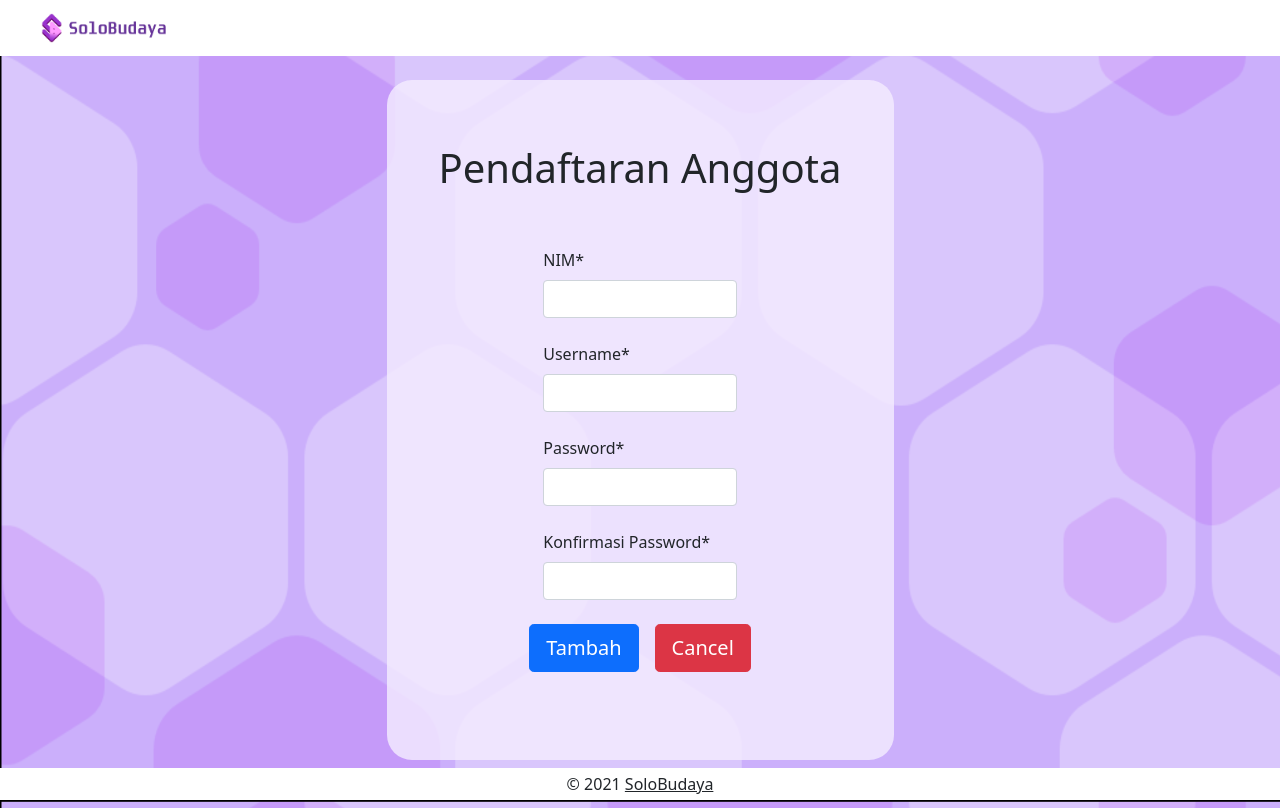
After one commit to Sorrecer/Project-Solobudaya, a PHP site: page /buatakun.php in a window 1280 px wide. The commit adds this page. Run offline with PHP 8.4, Linux system fonts and the light colour scheme.

Commit message:
index fix

```diff
--- a/lib/header.php
+++ b/lib/header.php
@@ -21,6 +21,6 @@
 <body>
     <nav class="navbar navbar-expand-md navbar-white bg-white">
         <a class="navbar-brand" href="#">
-            <img src="../logo1.png" width="150" height="30" class="d-inline-block align-top" alt="">
+            <img src="../logo1.png" width="150" height="30" class="d-inline-block align-top" alt="" style="margin-left: 30px;">
         </a>
     </nav>
--- /dev/null
+++ b/user/buatakun.php
@@ -0,0 +1,99 @@
+<?php include("../lib/header.php"); ?>
+<!DOCTYPE html>
+<html>
+
+<head>
+    <meta charset="utf-8">
+    <meta name="viewport" content="width=device-width, initial-scale=1">
+    <title>Buat Akun</title>
+    <link href="https://cdn.jsdelivr.net/npm/bootstrap@5.1.3/dist/css/bootstrap.min.css" rel="stylesheet" integrity="sha384-1BmE4kWBq78iYhFldvKuhfTAU6auU8tT94WrHftjDbrCEXSU1oBoqyl2QvZ6jIW3" crossorigin="anonymous">
+    <style>
+        .rounded {
+            border: 10px purple;
+            border-radius: 50px;
+        }
+
+        #rcorners1 {
+            border-radius: 25px;
+            background: rgba(245, 238, 255, 0.8);
+            padding: 40px;
+            width: auto;
+            height: auto;
+            border: 20px;
+            border-color: purple;
+        }
+    </style>
+</head>
+
+<body>
+    <div class="container d-flex justify-content-center my-4">
+        <div id="rcorners1">
+            <div class="rounded"><br>
+                <div class="container d-flex justify-content-center">
+                    <h1>Pendaftaran Anggota</h1>
+                </div>
+                <form method="POST" class="container my-5" action="<?php echo htmlspecialchars($_SERVER["PHP_SELF"]); ?>">
+                    <div class="row g-3 justify-content-md-center">
+                        <div class="col-md-6">
+                            <div class="mb-4">
+                                <label for="nim" class="form-label">NIM*</label>
+                                <input type="text" class="form-control" id="nim" name="nim" value="<?php if (isset($nim)) {
+                                                                                                        echo $nim;
+                                                                                                    } ?>">
+                                <div class="text-danger"><?php if (isset($error_nim)) {
+                                                                echo $error_nim;
+                                                            } ?></div>
+                            </div>
+                        </div>
+                    </div>
+                    <div class="row g-3 justify-content-md-center">
+                        <div class="col-md-6">
+                            <div class="mb-4">
+                                <label for="username" class="form-label">Username*</label>
+                                <input type="text" class="form-control" id="username" name="username" value="<?php if (isset($username)) {
+                                                                                                                    echo $username;
+                                                                                                                } ?>">
+                                <div class="text-danger"><?php if (isset($error_username)) {
+                                                                echo $error_username;
+                                                            } ?></div>
+                            </div>
+                        </div>
+                    </div>
+                    <div class="row g-3 justify-content-md-center">
+                        <div class="col-md-6">
+                            <div class="mb-4">
+                                <label for="password" class="form-label">Password*</label>
+                                <input type="password" class="form-control" id="password" name="password" value="<?php if (isset($password)) {
+                                                                                                                        echo $password;
+                                                                                                                    } ?>">
+                                <div class="text-danger"><?php if (isset($error_password)) {
+                                                                echo $error_password;
+                                                            } ?></div>
+                            </div>
+                        </div>
+                    </div>
+                    <div class="row g-3 justify-content-md-center">
+                        <div class="col-md-6">
+                            <div class="mb-4">
+                                <label for="konPassword" class="form-label">Konfirmasi Password*</label>
+                                <input type="password" class="form-control" id="konPassword" name="konPassword">
+                                <div class="text-danger"><?php if (isset($error_konpassword)) {
+                                                                echo $error_konpassword;
+                                                            } ?></div>
+                            </div>
+                        </div>
+                    </div>
+                    <div class="container d-flex justify-content-center">
+                        <div class="form-group">
+                            <button type="submit" name="tambah" class="btn btn-primary btn-lg mx-2">Tambah</button>
+                        </div>
+                        <div class="form-group">
+                            <a href="index.php" class="btn btn-danger btn-lg mx-2">Cancel</a>
+                        </div>
+                    </div>
+                </form>
+            </div>
+        </div>
+    </div>
+    <div class="container my-5"></div>
+    <?php include("../lib/footer.php"); ?>
```
Also changed, not shown: user/index.php (+50 -11 lines).
